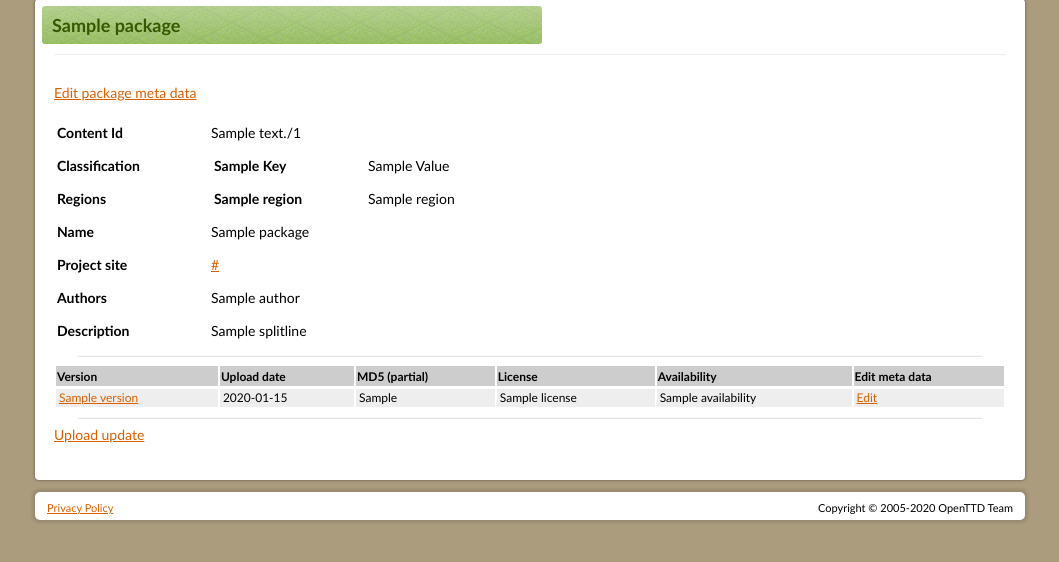
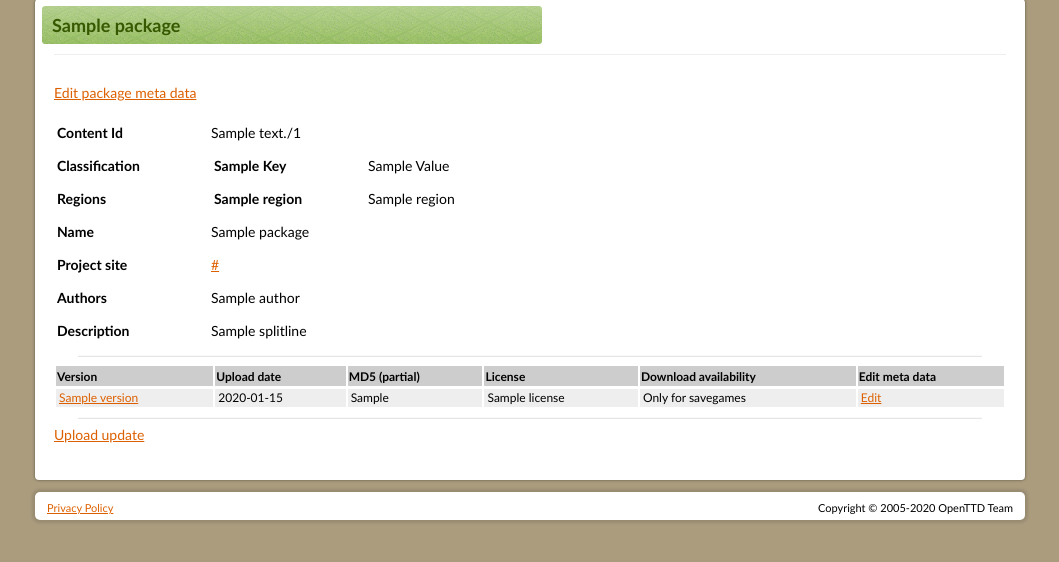
Before and after one commit to OpenTTD/bananas-frontend-web, a Python web app: template webclient/templates/manager_package_info.html in a window 1280 px wide. Shown: the part 130-692 px from the top of the page, without its empty margins (110-1169 px from the left). Run offline with Jinja, Linux system fonts and the light colour scheme; the template is opened without the code that fills it: most values are stand-ins (such as "Sample title", 1, 10 or a date in 2020).

Commit message:
Change: Improve consistency between manager and non-manager views

```diff
--- a/webclient/templates/manager_package_info.html
+++ b/webclient/templates/manager_package_info.html
@@ -81,7 +81,7 @@
         <th>Upload date</th>
         <th>MD5 (partial)</th>
         <th>License</th>
-        <th>Availability</th>
+        <th>Download availability</th>
         <th>Edit meta data</th>
     </tr>
 </thead>
@@ -92,7 +92,11 @@
         <td>{{ version["upload-date"] }}</td>
         <td>{{ version["md5sum-partial"] }}</td>
         <td>{{ version["license"] }}</td>
-        <td>{{ version["availability"] }}</td>
+        {% if version["availability"] == "new-games" %}
+            <td>Available ingame</td>
+        {% else %}
+            <td>Only for savegames</td>
+        {% endif %}
         <td><a href="/manager/{{ package["content-type"] }}/{{ package["unique-id"] }}/{{ version["upload-date"] }}/edit">Edit</a></td>
     </tr>
 {% endfor %}
--- a/webclient/templates/package_info.html
+++ b/webclient/templates/package_info.html
@@ -84,7 +84,7 @@
         <th>Upload date</th>
         <th>MD5 (partial)</th>
         <th>License</th>
-        <th>Download</th>
+        <th>Download availability</th>
     </tr>
 </thead>
 <tbody>
--- a/webclient/templates/version_info.html
+++ b/webclient/templates/version_info.html
@@ -70,7 +70,7 @@
     <tr><th>Upload date</th><td>{{ version["upload-date"] }}</td></tr>
     <tr><th>MD5 (partial)</th><td>{{ version["md5sum-partial"] }}</td></tr>
     <tr><th>License</th><td>{{ version["license"] }}</td></tr>
-    <tr><th>Download</th>
+    <tr><th>Download availability</th>
     {% if version["availability"] == "new-games" %}
         <td>Available ingame</td>
     {% else %}
```
Also changed, not shown: webclient/templates/manager_version_info.html (+7 -1 lines).
